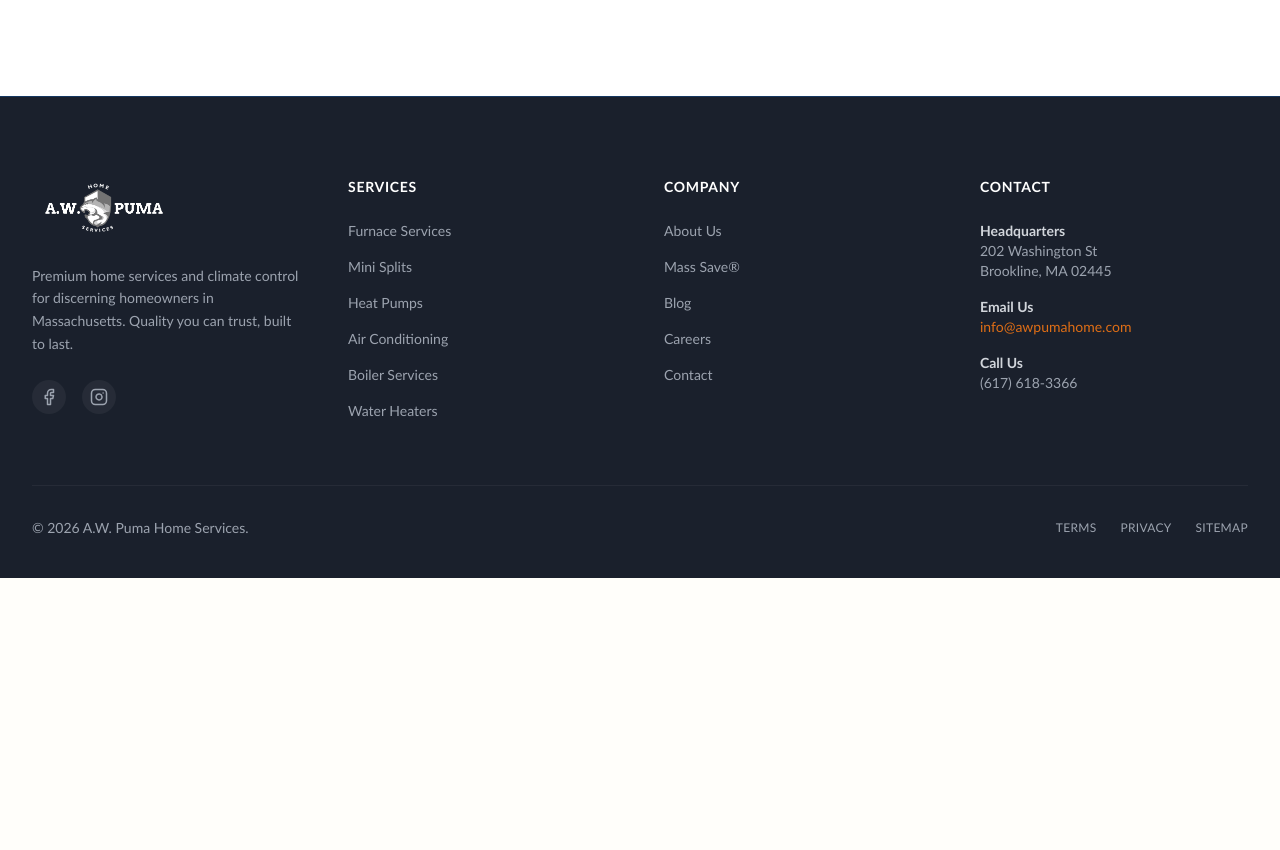
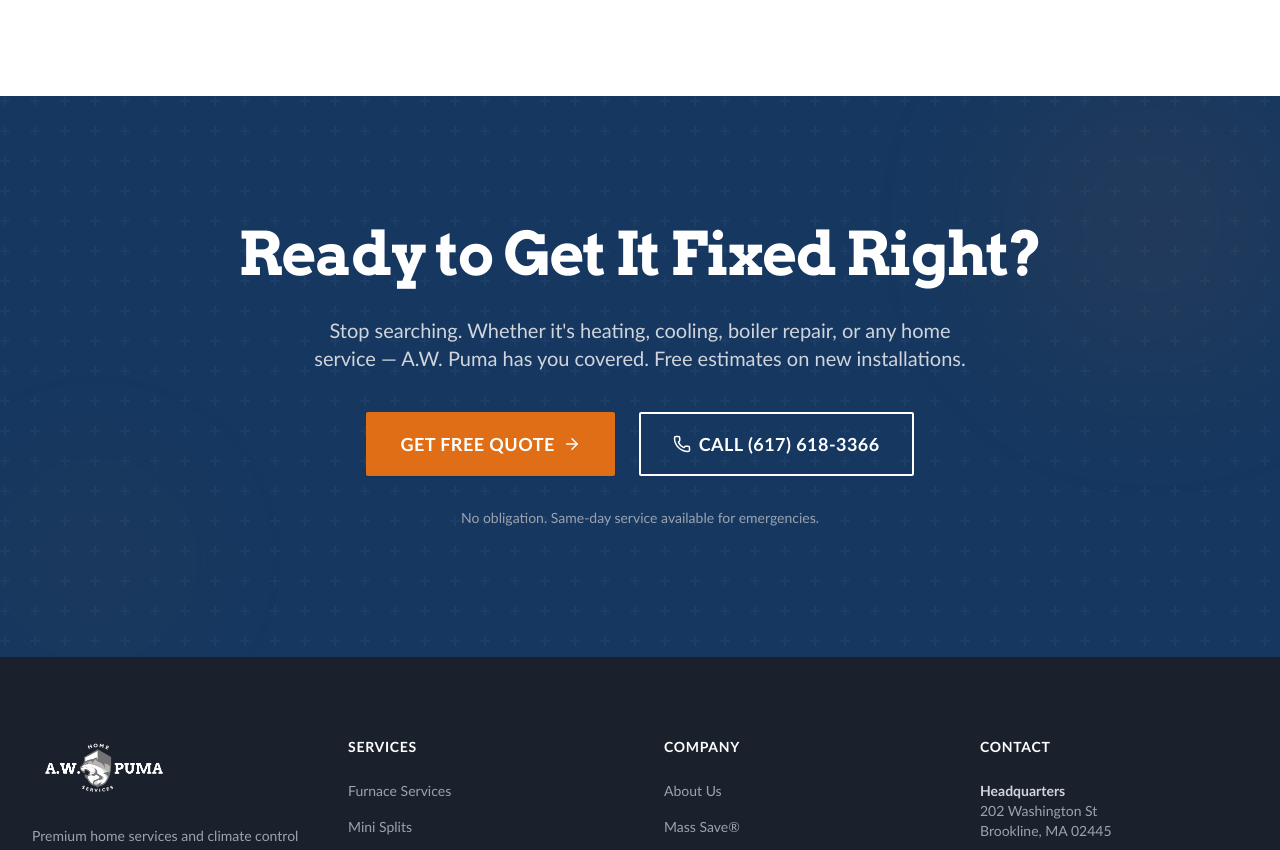
Before and after one commit to christianh0019/Aw-puma, a React (Vite) app: page /locations in a window 1280 px wide. Shown: the part 1059-1909 px from the top of the page. Before the commit the page ends 1637 px from the top, so only its background shows below. Built offline with nearby package versions, Linux system fonts and the light colour scheme.

Commit message:
feat: add final cta to locations page

```diff
--- a/pages/Locations.tsx
+++ b/pages/Locations.tsx
@@ -1,6 +1,7 @@
 import React from 'react';
 import { SEO } from '../components/SEO';
 import { ServiceAreas } from '../components/ServiceAreas';
+import { FinalCTA } from '../components/FinalCTA';
 
 export const Locations: React.FC = () => {
     return (
@@ -12,6 +13,7 @@
                 canonical="https://awpumahome.com/locations"
             />
             <ServiceAreas />
+            <FinalCTA />
         </div>
     );
 };
```
